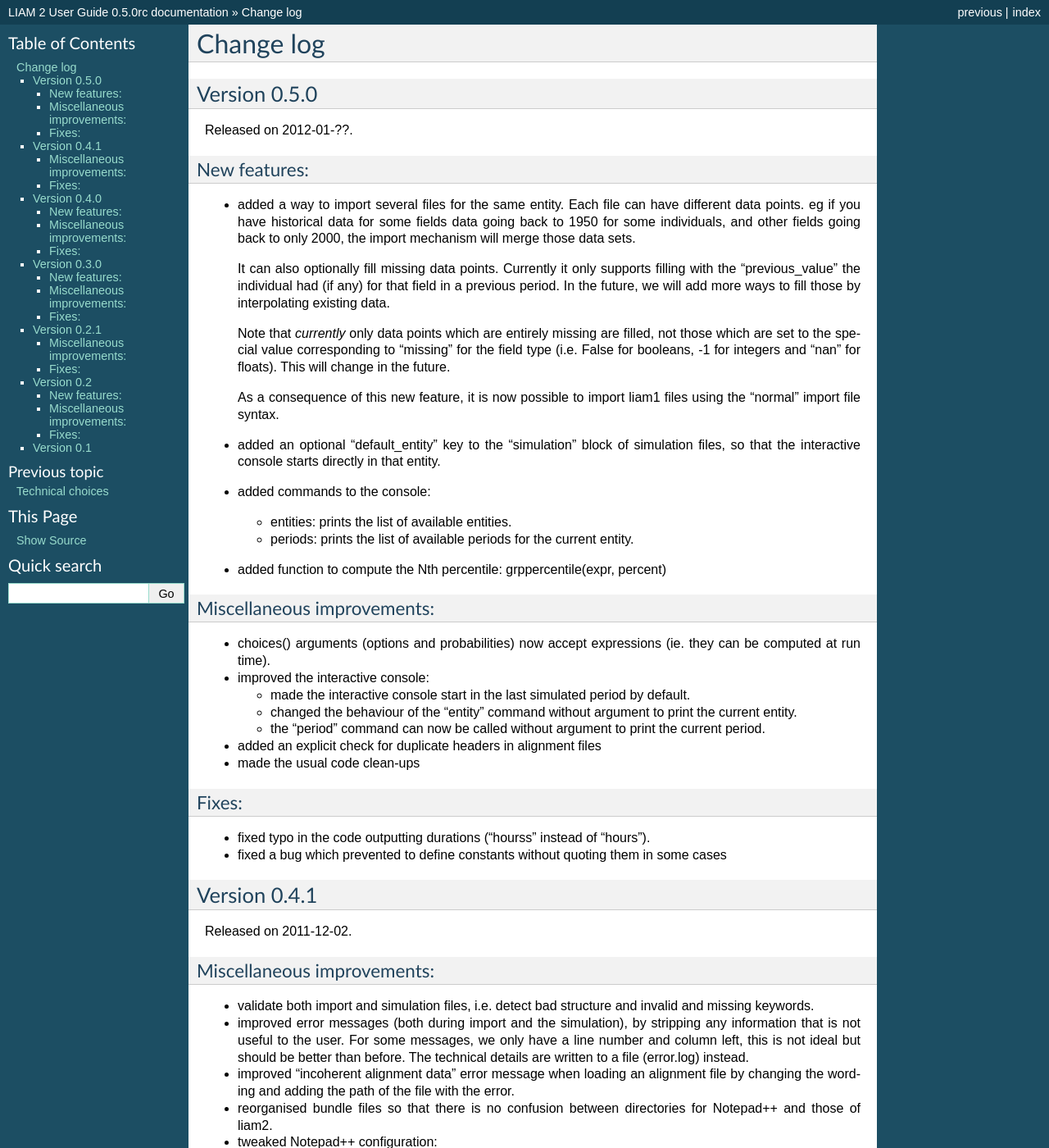
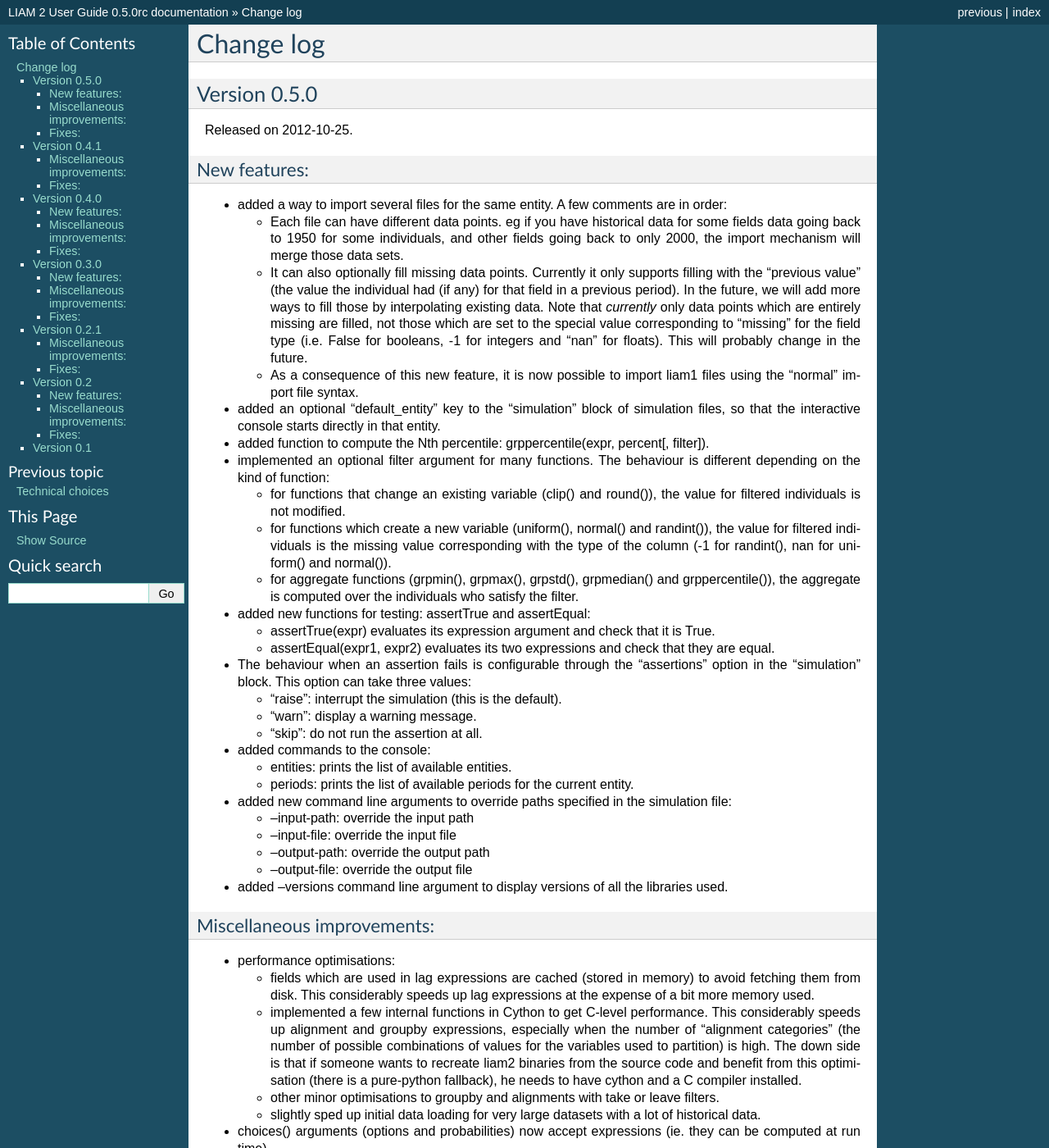
Before and after one commit to liam2/liam2, a Sphinx documentation site: the page built from doc/usersguide/source/changes.rst, in a window 1280 px wide and 1400 px high. Shown: the whole window at 82% size. Built offline with Sphinx 7.4.7, drawn with Linux system fonts in a browser that asks for light colours; formulas are drawn with MathJax 3; some of the changed text lies outside the part shown.

Commit message:
update changelog for release

```diff
--- a/doc/usersguide/source/changes.rst
+++ b/doc/usersguide/source/changes.rst
@@ -6,42 +6,99 @@
 Version 0.5.0
 =============
 
-Released on 2012-01-??.
+Released on 2012-10-25.
 
 New features:
 -------------
 
-* added a way to import several files for the same entity. Each file can
-  have different data points. eg if you have historical data for some fields
-  data going back to 1950 for some individuals, and other fields going back to
-  only 2000, the import mechanism will merge those data sets.
+* added a way to import several files for the same entity. A few comments are
+  in order:
 
-  It can also optionally fill missing data points. Currently it only
-  supports filling with the "previous_value" the individual had (if any) for
-  that field in a previous period. In the future, we will add more ways to
-  fill those by interpolating existing data.
-
-  Note that *currently* only data points which are entirely missing are
-  filled, not those which are set to the special value corresponding to
-  "missing" for the field type (i.e. False for booleans, -1 for integers and
-  "nan" for floats). This will change in the future.
-
-  As a consequence of this new feature, it is now possible to import liam1
-  files using the "normal" import file syntax.
+  - Each file can have different data points. eg if you have historical data
+    for some fields data going back to 1950 for some individuals, and other
+    fields going back to only 2000, the import mechanism will merge those data
+    sets.
+  - It can also optionally fill missing data points. Currently it only
+    supports filling with the "previous value" (the value the individual had
+    (if any) for that field in a previous period). In the future, we will add
+    more ways to fill those by interpolating existing data. Note that
+    *currently* only data points which are entirely missing are filled, not
+    those which are set to the special value corresponding to "missing" for the
+    field type (i.e. False for booleans, -1 for integers and "nan" for floats).
+    This will probably change in the future.
+  - As a consequence of this new feature, it is now possible to import liam1
+    files using the "normal" import file syntax.
 
 * added an optional "default_entity" key to the "simulation" block of
   simulation files, so that the interactive console starts directly in that
   entity.
+
+* added function to compute the Nth percentile: grppercentile(expr, percent[,
+  filter]).
+
+* implemented an optional filter argument for many functions. The behaviour is
+  different depending on the kind of function:
+
+  - for functions that change an existing variable (clip() and round()), the
+    value for filtered individuals is not modified.
+  - for functions which create a new variable (uniform(), normal() and
+    randint()), the value for filtered individuals is the missing value
+    corresponding with the type of the column (-1 for randint(), nan for
+    uniform() and normal()).
+  - for aggregate functions (grpmin(), grpmax(), grpstd(), grpmedian() and
+    grppercentile()), the aggregate is computed over the individuals who
+    satisfy the filter.
+
+* added new functions for testing: assertTrue and assertEqual:
+
+  - assertTrue(expr) evaluates its expression argument and check that it is
+    True.
+  - assertEqual(expr1, expr2) evaluates its two expressions and check that
+    they are equal.
+
+* The behaviour when an assertion fails is configurable through the
+  "assertions" option in the "simulation" block. This option can take three
+  values:
+
+  - "raise": interrupt the simulation (this is the default).
+  - "warn": display a warning message.
+  - "skip": do not run the assertion at all.
 
 * added commands to the console:
 
   - entities: prints the list of available entities.
   - periods: prints the list of available periods for the current entity.
 
-* added function to compute the Nth percentile: grppercentile(expr, percent)
+* added new command line arguments to override paths specified in the
+  simulation file:
+
+  - --input-path: override the input path
+  - --input-file: override the input file
+  - --output-path: override the output path
+  - --output-file: override the output file
+
+* added --versions command line argument to display versions of all the
+  libraries used.
 
 Miscellaneous improvements:
 ---------------------------
+
+* performance optimisations:
+
+  - fields which are used in lag expressions are cached (stored in memory) to
+    avoid fetching them from disk. This considerably speeds up lag expressions
+    at the expense of a bit more memory used.
+  - implemented a few internal functions in Cython to get C-level performance.
+    This considerably speeds up alignment and groupby expressions, especially
+    when the number of "alignment categories" (the number of possible
+    combinations of values for the variables used to partition) is high.
+    The down side is that if someone wants to recreate liam2 binaries from the
+    source code and benefit from this optimisation (there is a pure-python
+    fallback), he needs to have cython and a C compiler installed.
+  - other minor optimisations to groupby and alignments with take or leave
+    filters.
+  - slightly sped up initial data loading for very large datasets with a lot of
+    historical data.
 
 * choices() arguments (options and probabilities) now accept expressions
   (ie. they can be computed at run time).
@@ -54,9 +111,34 @@
   - the "period" command can now be called without argument to print the
     current period.
 
-* added an explicit check for duplicate headers in alignment files
+* added more explicit checks for bad input:
 
-* made the usual code clean-ups
+  - check for duplicate headers in alignment files.
+  - check all arguments to groupby() are valid instead of only the first one.
+  - check for invalid keyword arguments to dump().
+  - check for invalid keyword arguments to csv().
+  - check the type of arguments to choice().
+  - validate globals at load time to make sure the declared globals are
+    actually present in the dataset.
+
+* disallow strings for the score expression in the matching() function.
+
+* improved the test coverage:  There is still a long way for full test coverage, but the changes in this
+  version is already a first step in the right direction:
+
+  - automated many tests by using the new assertions functions.
+  - added more tests.
+
+* only copy declared globals to the output file, and do not create a "globals"
+  node at all if there is no declared global.
+
+* manually close input and output files when an error happens during
+  initialisation, so that the user only sees the real error message.
+
+* globals can be entirely missing from the input file if they are not used in
+  the simulation file.
+
+* made the usual code clean-ups.
 
 Fixes:
 ------
@@ -64,7 +146,17 @@
 * fixed typo in the code outputting durations ("hourss" instead of "hours").
 
 * fixed a bug which prevented to define constants without quoting them in some
-  cases
+  cases.
+
+* fixed a crash when all groups were empty in a groupby(xxx, expr=grpcount(),
+  percent=True).
+
+* fixed aggregate functions (grpmin, grpmax, grpstd, grpmedian and
+  grppercentile) to accept a scalar as argument (even though it is not very
+  useful to do that).
+
+* fixed a bug which prevented to use a simulation output file as input in some
+  cases.
 
 
 Version 0.4.1
@@ -304,8 +396,8 @@
 
 * made integer division (int / int) return floats. eg 1/2 = 0.5 instead of 0.
 
-* processes which do not return any value (csv and show) do not need to be named
-  anymore when they are inside of a procedure.
+* processes which do not return any value (csv and show) do not need to be
+  named anymore when they are inside of a procedure.
 
 * the array used to run the first period is constructed by merging the
   individuals present in all previous periods.
```
